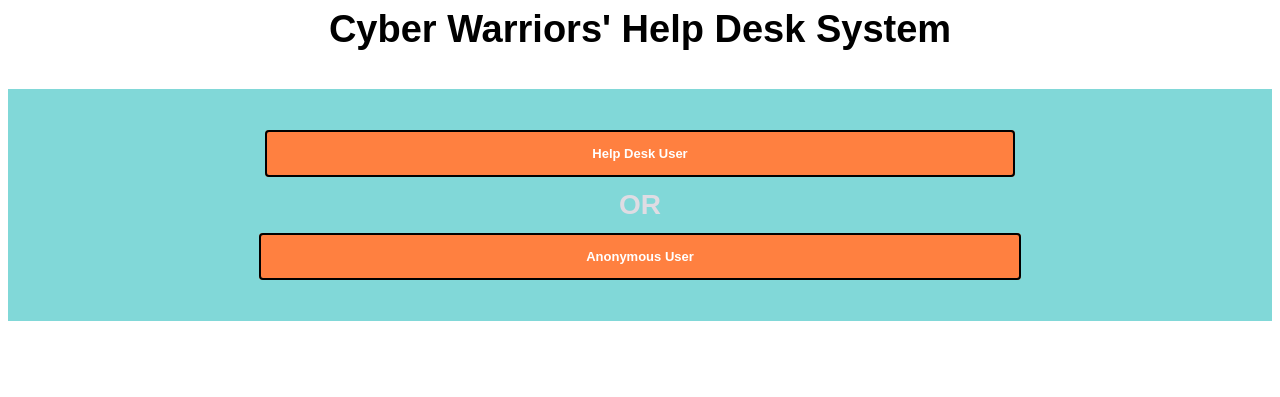
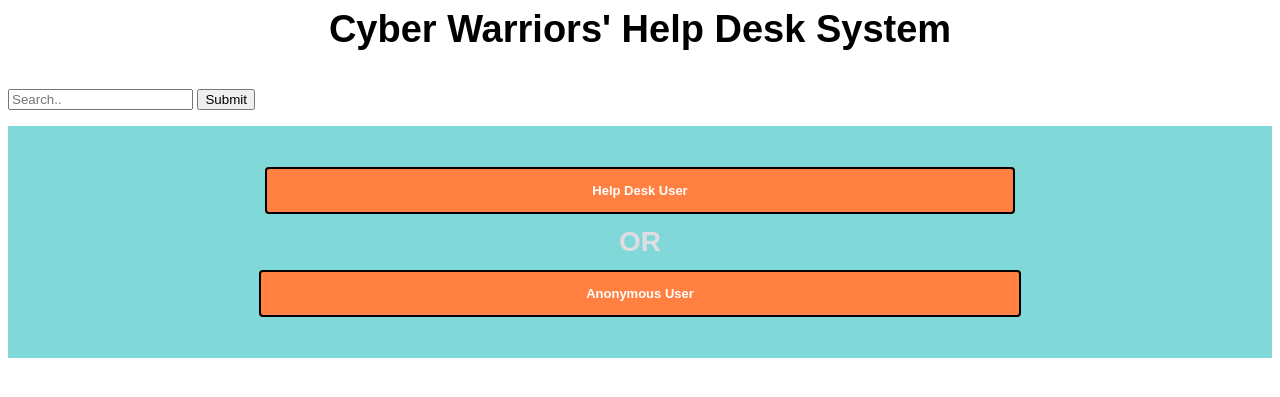
Before and after one commit to shagun26/CustomerSupportSystem, a PHP site: page / in a window 1280 px wide. Shown: the top 397 px of the page. Run offline with PHP 8.4, Linux system fonts and the light colour scheme.

Commit message:
search bar

```diff
--- a/anonFile.php
+++ b/anonFile.php
@@ -3,7 +3,7 @@
     session_start();
     if (!isset($_SESSION["anonName"]))
     {
-        echo "<script type='text/javascript'> location.href='./anonSetup.html'; </script>";
+        echo "<script type='text/javascript'> location.href='./anonSetup.php'; </script>";
         exit;
     }
     $helper = $_SESSION["helper"];
--- a/anonMain.php
+++ b/anonMain.php
@@ -3,7 +3,7 @@
     session_start();
     if (!isset($_SESSION["anonName"]))
     {
-        echo "<script type='text/javascript'> location.href='./anonSetup.html'; </script>";
+        echo "<script type='text/javascript'> location.href='./anonSetup.php'; </script>";
         exit;
     }
     $helper = $_SESSION["helper"];
--- a/index.php
+++ b/index.php
@@ -14,6 +14,13 @@ if (!is_dir("./uploads"))
     <form action="" method="post">
         <h3 id="login2">Cyber Warriors' Help Desk System</h3>
 
+        <div class="search-container">
+                <form action="" method="POST">
+                <input type="text" placeholder="Search.." name="search">
+                <button type="submit" name="submitsearch">Submit</button>
+            </form>
+        </div>
+
         <div class="loginPage">
             <h4 class="question">
 
@@ -24,5 +31,40 @@ if (!is_dir("./uploads"))
         </div>
     </form>
 
+    <?php
+
+        if (isset($_POST["submitsearch"]) && isset($_POST["search"]))
+        {
+            $search = $_POST["search"];
+
+            if ($search == "login")
+            {
+                echo "<script type='text/javascript'> location.href='./login.php'; </script>";
+            }
+            else if ($search == "register")
+            {
+                echo "<script type='text/javascript'> location.href='./register.php'; </script>";
+            }
+            else if ( strpos($search, 'anonymous') !== false || strpos($search, 'anon') !== false)
+            {
+                echo "<script type='text/javascript'> location.href='./anonSetup.php'; </script>";
+            }
+            else if ( strpos($search, 'help desk') !== false)
+            {
+                echo "<script type='text/javascript'> location.href='./login.php'; </script>";
+            }
+            else if (  strpos($search, 'main') !== false)
+            {
+                echo "<script type='text/javascript'> location.href='./index.php'; </script>";
+            }
+            else
+            {
+                echo "Sorry, not sure what you are searching. Please message Group B if you think it should be searchable.";
+            }
+        }
+
+    ?>
+
+
 </body>
 </html>
```
